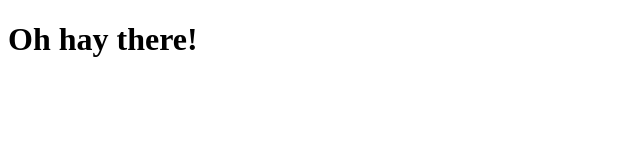
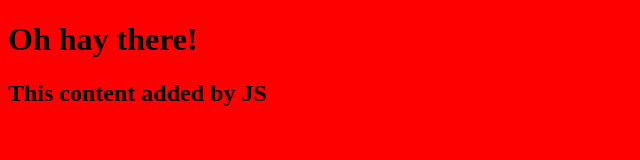
Before and after one commit to CptMARS101/FinalPREP, a plain HTML site: page index.html in a window 1280 px wide. Shown: the whole page, without its empty margins (0-640 px from the left). Drawn offline with Linux system fonts and the light colour scheme.

Commit message:
JSandCSS

```diff
--- a/index.html
+++ b/index.html
@@ -1,9 +1,11 @@
 <!DOCTYPE html>
 <html lang="en">
     <head>
+        <link rel="stylesheet" href="./style.css">
         <title>My Personal Website</title>
     </head>
     <body>
         <h1>Oh hay there!</h1>
+        <script src="index.js"></script>
     </body>
 </html>
--- /dev/null
+++ b/index.js
@@ -0,0 +1,3 @@
+const h2 = document.createElement("h2");
+h2.textContent = "This content added by JS";
+document.querySelector("body").appendChild(h2);
--- /dev/null
+++ b/style.css
@@ -0,0 +1 @@
+body {background: red;}
```
